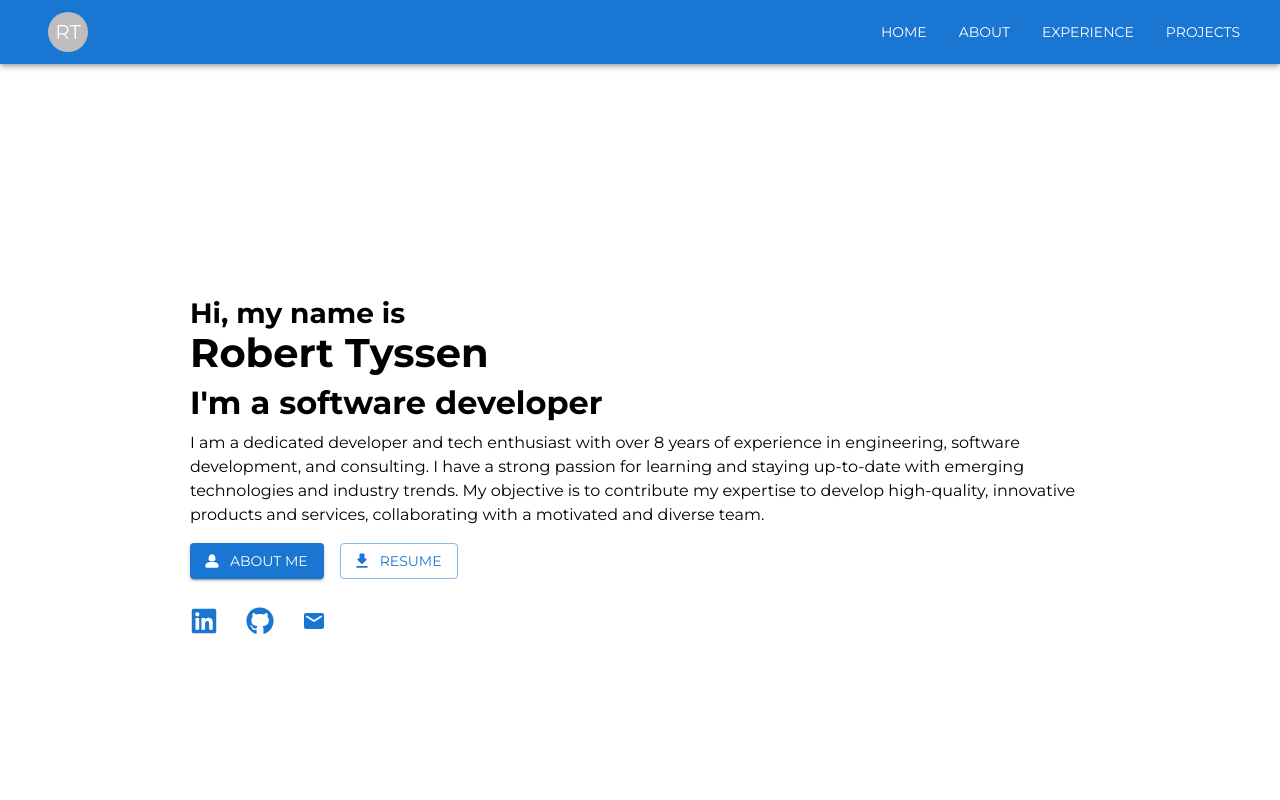
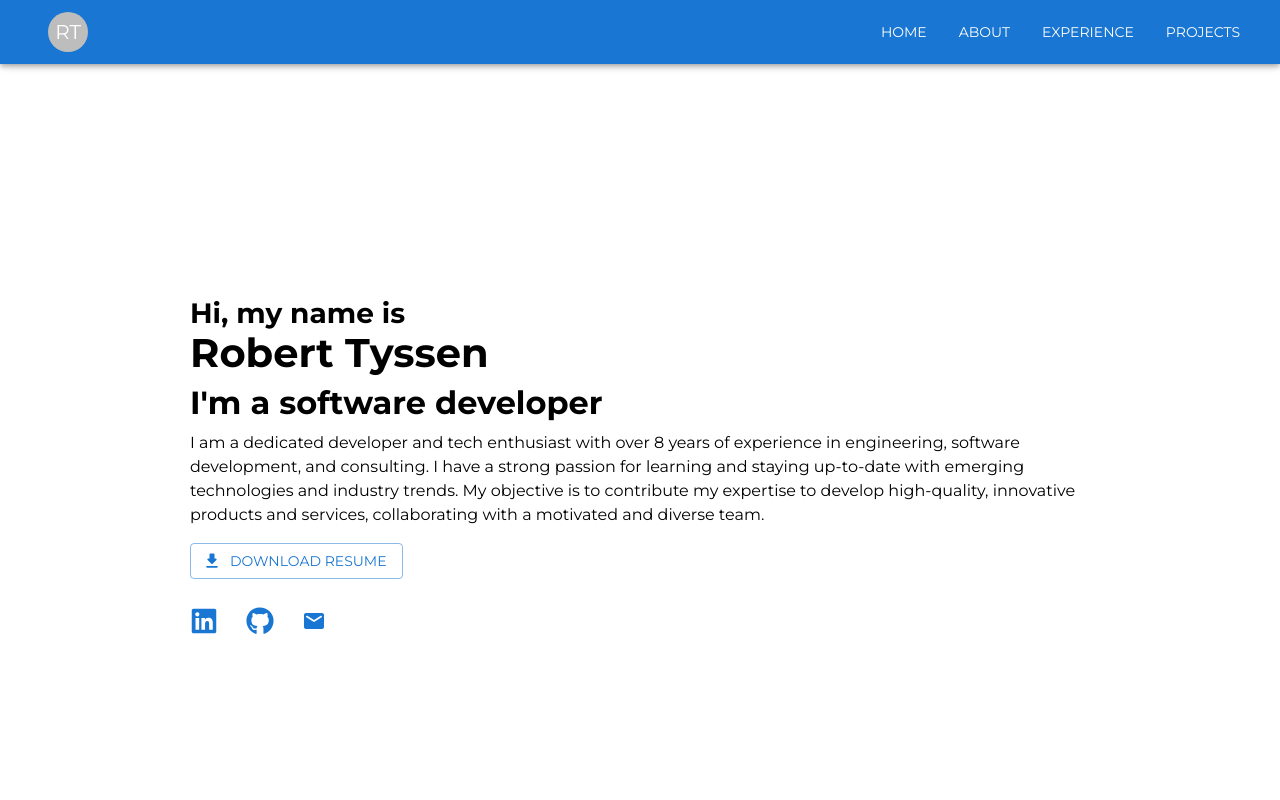
Before and after one commit to Robert-Tyssen/RobertTyssen-Dev-Site, a Next.js app: page / in a window 1280 px wide. Shown: the top 800 px of the page. Built offline with nearby package versions, Linux system fonts and the light colour scheme.

Commit message:
Added resume download functionality

```diff
--- a/src/components/sections/Hero.tsx
+++ b/src/components/sections/Hero.tsx
@@ -26,17 +26,12 @@ const Hero = () => {
         </Typography>
         <Box sx={{ py: 2 }}>
           <Button
-            variant='contained'
-            startIcon={<Person2RoundedIcon />}
-          >
-            About Me
-          </Button>
-          <Box sx={{ m: 1, display: 'inline' }} />
-          <Button
             variant='outlined'
             startIcon={<DownloadRoundedIcon />}
+            href='/robert-tyssen-resume.pdf'
+            download={'Robert-Tyssen-Resume'}
           >
-            Resume
+            Download Resume
           </Button>
         </Box>
         <Box>
```
Also changed, not shown: 1 other file (tests, documents, lock files or other folders).
